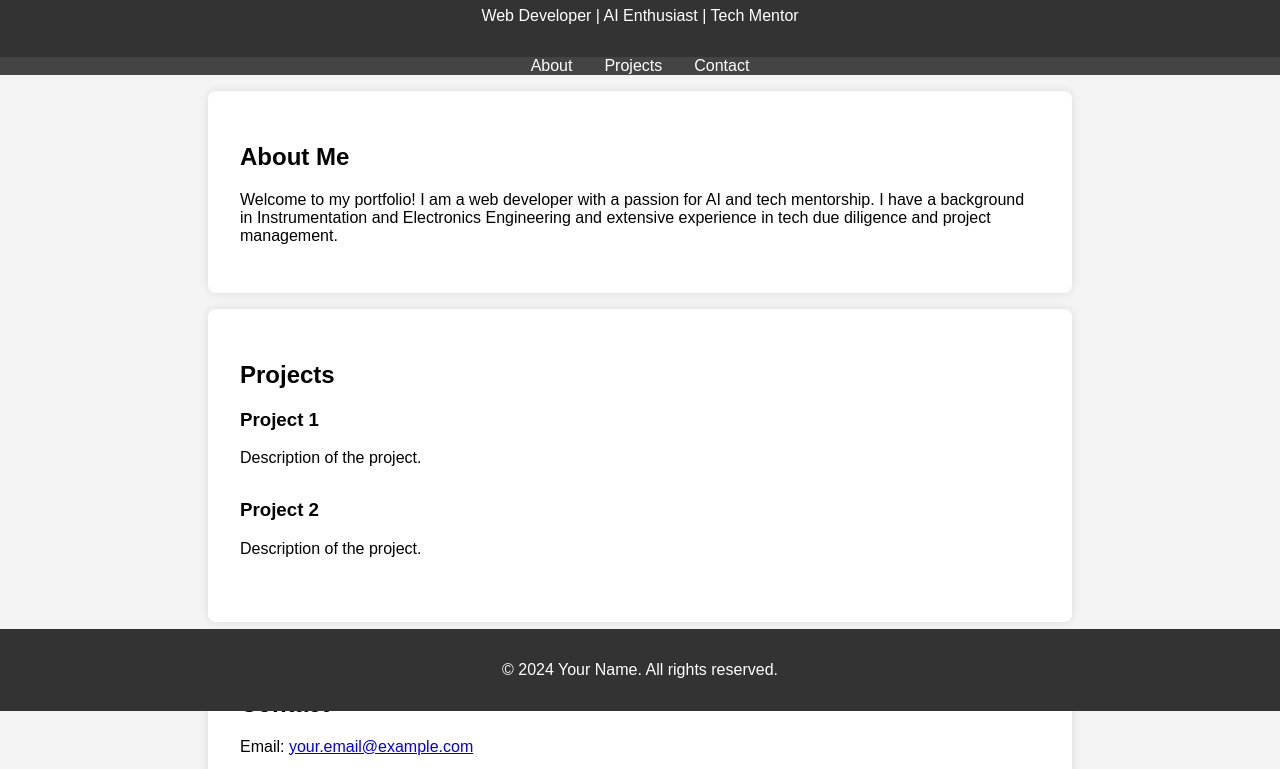
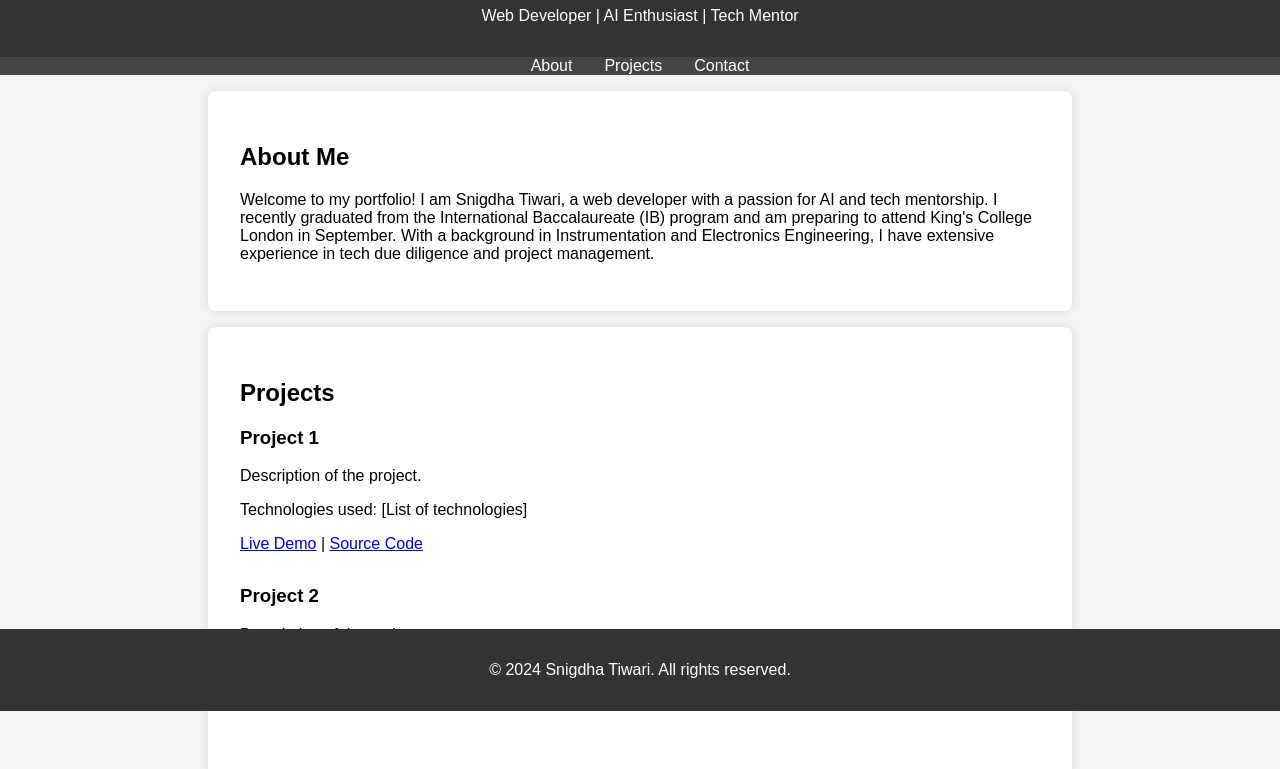
Before and after one commit to snig-17/snig-17.github.io, a plain HTML site: page index.html in a window 1280 px wide. Shown: the part 89-858 px from the top of the page. Drawn offline with Linux system fonts and the light colour scheme.

Commit message:
Add files via upload

```diff
--- a/index.html
+++ b/index.html
@@ -3,12 +3,12 @@
 <head>
     <meta charset="UTF-8">
     <meta name="viewport" content="width=device-width, initial-scale=1.0">
-    <title>Developer Portfolio</title>
+    <title>Snigdha Tiwari's Developer Portfolio</title>
     <link rel="stylesheet" href="styles.css">
 </head>
 <body>
     <header>
-        <h1>Your Name</h1>
+        <h1>Snigdha Tiwari</h1>
         <p>Web Developer | AI Enthusiast | Tech Mentor</p>
     </header>
     <nav>
@@ -20,27 +20,35 @@
     </nav>
     <section id="about">
         <h2>About Me</h2>
-        <p>Welcome to my portfolio! I am a web developer with a passion for AI and tech mentorship. I have a background in Instrumentation and Electronics Engineering and extensive experience in tech due diligence and project management.</p>
+        <p>
+            Welcome to my portfolio! I am Snigdha Tiwari, a web developer with a passion for AI and tech mentorship.
+            I recently graduated from the International Baccalaureate (IB) program and am preparing to attend King's College London in September.
+            With a background in Instrumentation and Electronics Engineering, I have extensive experience in tech due diligence and project management.
+        </p>
     </section>
     <section id="projects">
         <h2>Projects</h2>
         <div class="project">
             <h3>Project 1</h3>
             <p>Description of the project.</p>
+            <p>Technologies used: [List of technologies]</p>
+            <p><a href="#">Live Demo</a> | <a href="#">Source Code</a></p>
         </div>
         <div class="project">
             <h3>Project 2</h3>
             <p>Description of the project.</p>
+            <p>Technologies used: [List of technologies]</p>
+            <p><a href="#">Live Demo</a> | <a href="#">Source Code</a></p>
         </div>
         <!-- Add more projects as needed -->
     </section>
     <section id="contact">
         <h2>Contact</h2>
-        <p>Email: <a href="mailto:your.email@example.com">your.email@example.com</a></p>
+        <p>Email: <a href="mailto:Snigdha.17.tiwari@icloud.com">Snigdha.17.tiwari@icloud.com</a></p>
         <p>LinkedIn: <a href="https://www.linkedin.com/in/yourprofile" target="_blank">yourprofile</a></p>
     </section>
     <footer>
-        <p>&copy; 2024 Your Name. All rights reserved.</p>
+        <p>&copy; 2024 Snigdha Tiwari. All rights reserved.</p>
     </footer>
 </body>
 </html>
```
